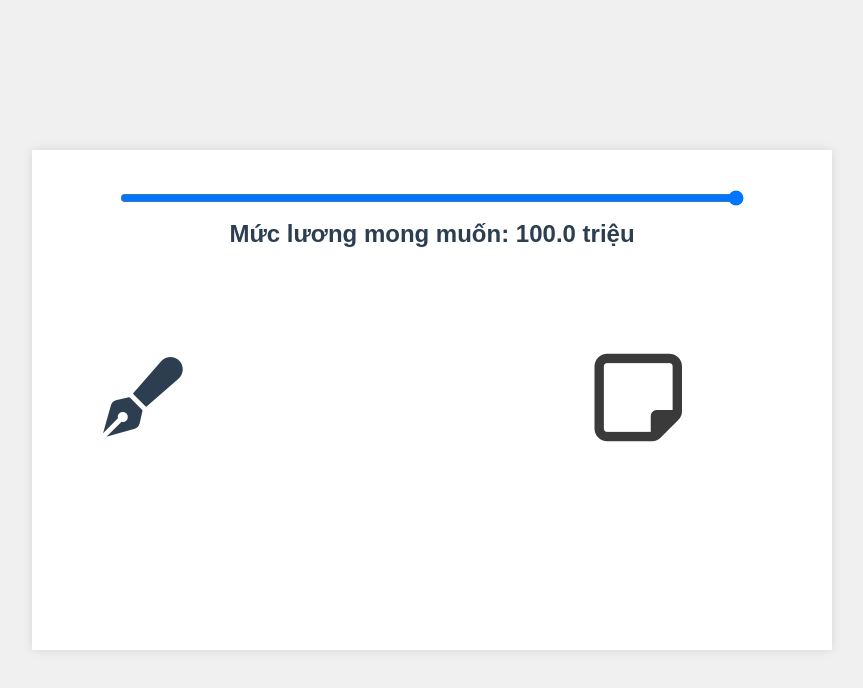
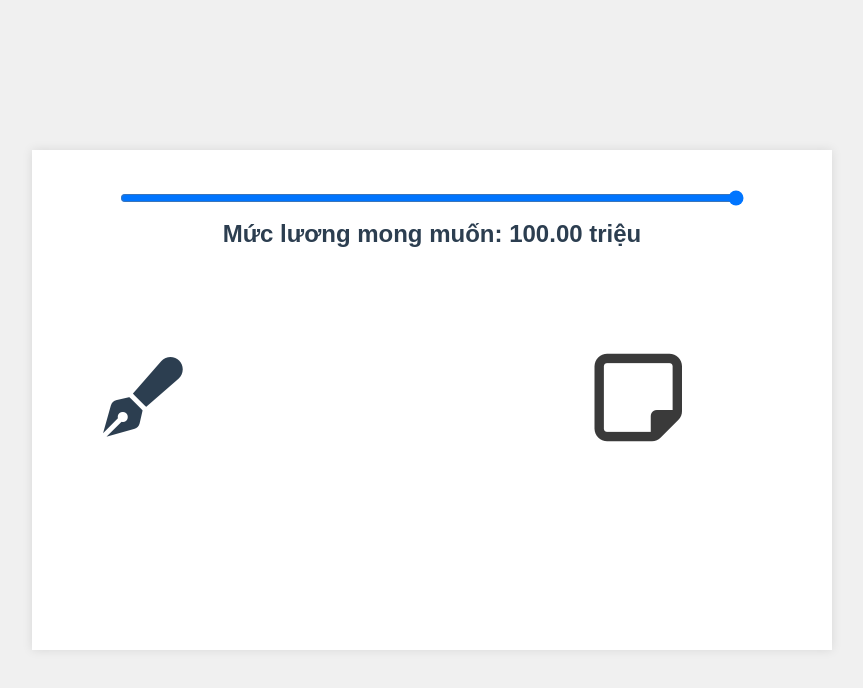
Before and after one commit to hungp1601/contract, a plain HTML site: page index.html in a window 1280 px wide. Shown: the whole page, without its empty margins (208-1071 px from the left). Drawn offline with Linux system fonts and the light colour scheme.

Commit message:
Update salary slider range and display precision

```diff
--- a/index.html
+++ b/index.html
@@ -113,8 +113,8 @@
         </div>
 
         <div class="slider-container">
-            <input type="range" min="5" max="100" value="100" step="1" class="salary-slider" id="salarySlider">
-            <div class="salary-display">Mức lương mong muốn: <span id="salaryAmount">5.0</span> triệu</div>
+            <input type="range" min="4.86" max="100" value="100" step="0.01" class="salary-slider" id="salarySlider">
+            <div class="salary-display">Mức lương mong muốn: <span id="salaryAmount">100.0</span> triệu</div>
         </div>
 
         <div class="success-contract" id="successContract">
@@ -145,7 +145,7 @@
             const targetPenPosition = notebookPosition; // Adjust as needed to center pen on notebook
 
             salarySlider.addEventListener('input', function () {
-                const salary = parseFloat(this.value).toFixed(1);
+                const salary = parseFloat(this.value).toFixed(2);
                 salaryAmount.textContent = salary;
 
                 // Reverse the slider logic - lowest value (5) should move pen to notebook
@@ -159,8 +159,8 @@
 
                 pen.style.left = penPosition + 'px';
 
-                // Show success contract when salary is exactly 5
-                if (salary == 5.0) {
+                // Show success contract when salary is exactly 4.860
+                if (salary == 4.860) {
                     successContract.style.display = 'block';
                 } else {
                     successContract.style.display = 'none';
```
